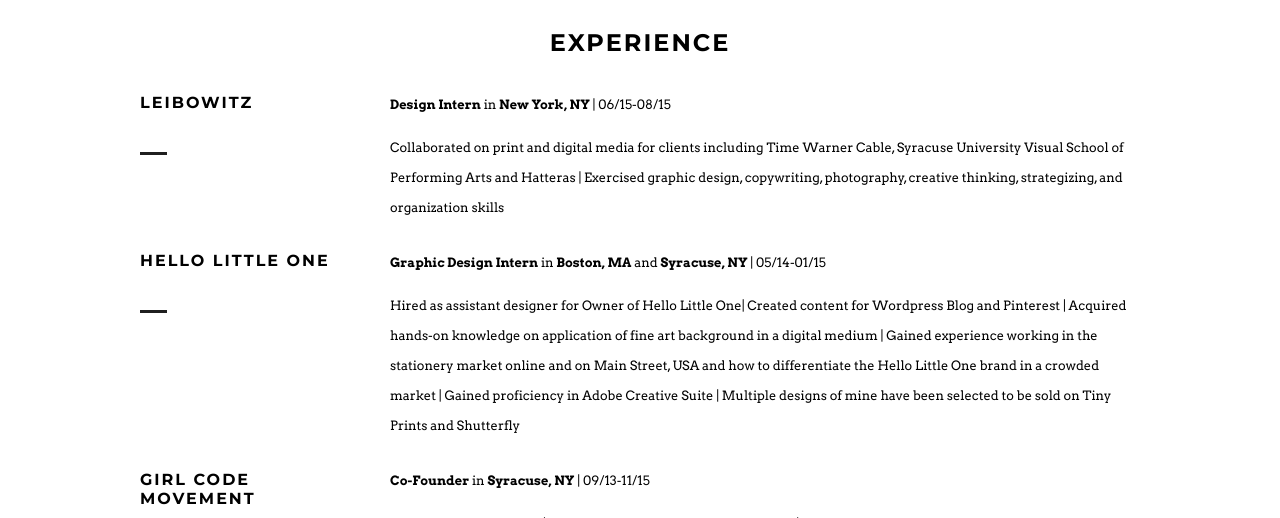
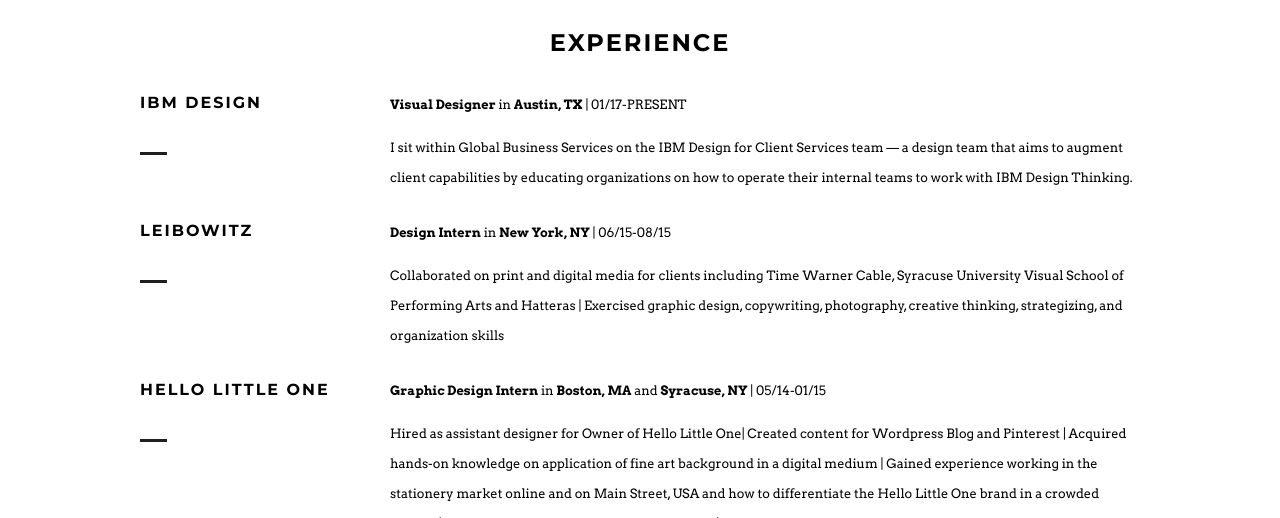
Before and after one commit to jclementreilly/jclementreilly.github.io, a plain HTML site: page resume.html in a window 1280 px wide. Shown: the part 582-1100 px from the top of the page. Drawn offline with nearby package versions, Linux system fonts and the light colour scheme.

Commit message:
Update resume.html

```diff
--- a/resume.html
+++ b/resume.html
@@ -27,6 +27,16 @@
 
 	<section id="resume-section">
 	<h1>Experience</h1>
+		<article>
+
+			<div id="first-column">
+				<h1>IBM Design</h1>
+			</div>
+			<div id="second-column">
+				<p><b>Visual Designer</b> in <b>Austin, TX</b> | 01/17-PRESENT</p>
+				<p>I sit within Global Business Services on the IBM Design for Client Services team — a design team that aims to augment client capabilities by educating organizations on how to operate their internal teams to work with IBM Design Thinking.</p>
+			</div>
+		</article>
 		<article>
 
 			<div id="first-column">
```
